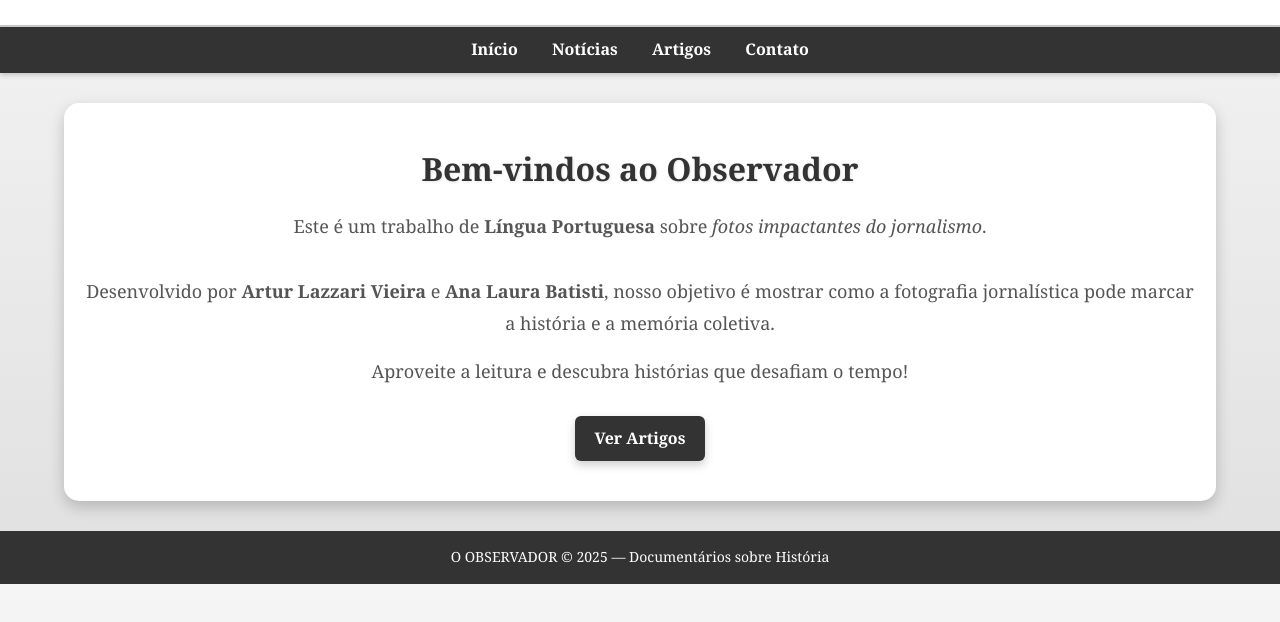
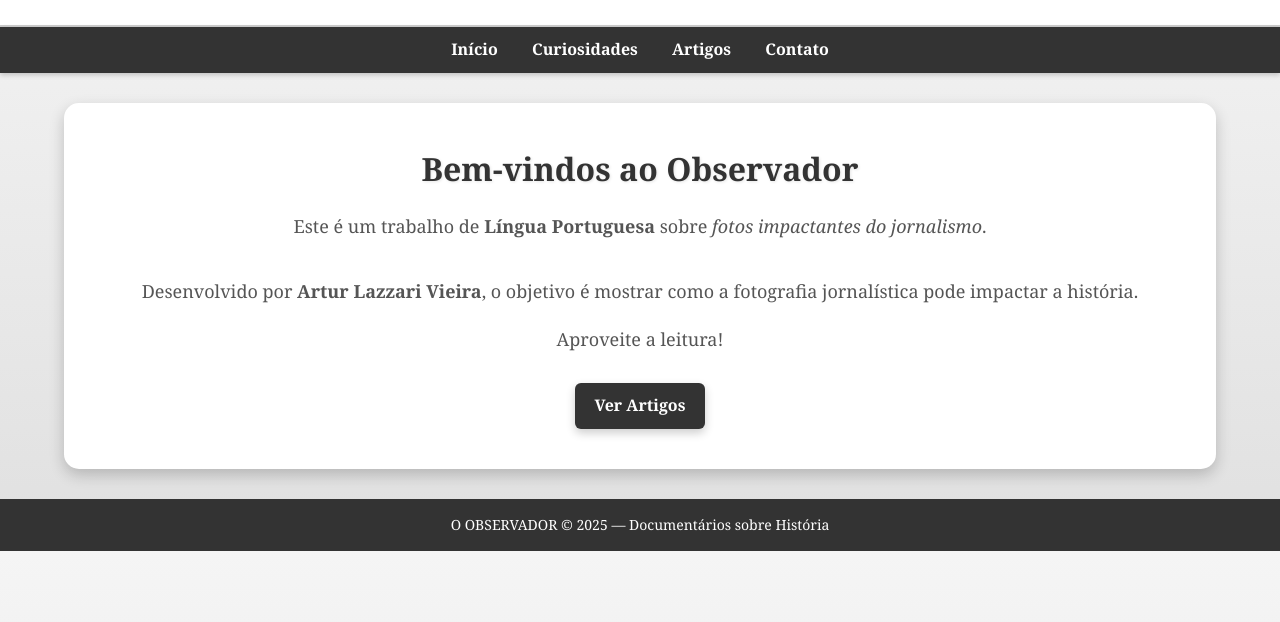
Before and after one commit to LazzariArtur/trabalho-de-portugu-s, a plain HTML site: page index.html in a window 1280 px wide. Shown: the part 100-722 px from the top of the page. Drawn offline with Linux system fonts and the light colour scheme.

Commit message:
Update index.html

```diff
--- a/index.html
+++ b/index.html
@@ -49,7 +49,7 @@
 
   <nav>
     <a href="index.html">Início</a>
-    <a href="noticias.html">Notícias</a>
+    <a href="noticias.html">Curiosidades</a>
     <a href="artigos.html">Artigos</a>
     <a href="contato.html">Contato</a>
   </nav>
@@ -59,11 +59,10 @@
     <p>
       Este é um trabalho de <strong>Língua Portuguesa</strong> sobre
       <em>fotos impactantes do jornalismo</em>.<br><br>
-      Desenvolvido por <strong>Artur Lazzari Vieira</strong> e
-      <strong>Ana Laura Batisti</strong>, nosso objetivo é mostrar como a fotografia
-      jornalística pode marcar a história e a memória coletiva.
+      Desenvolvido por <strong>Artur Lazzari Vieira</strong>, o objetivo é mostrar como a fotografia
+      jornalística pode impactar a história.
     </p>
-    <p>Aproveite a leitura e descubra histórias que desafiam o tempo!</p>
+    <p>Aproveite a leitura!</p>
     <a href="artigos.html" class="btn">Ver Artigos</a>
   </div>
 
```
